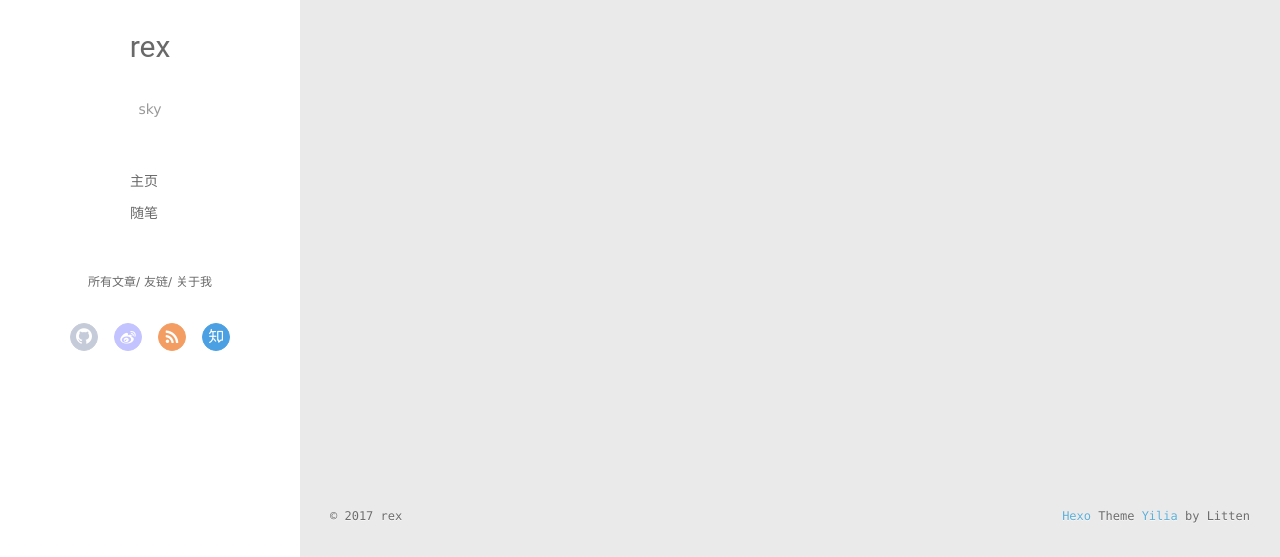
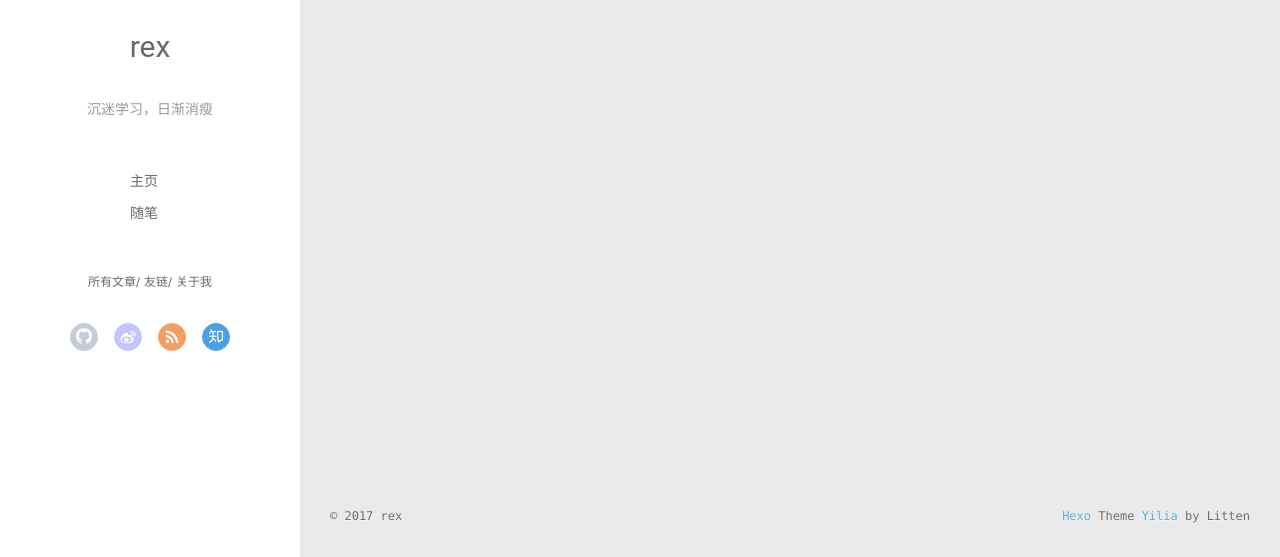
Before and after one commit to rexVue/rexVue, a plain HTML site: page archives/2017/03/index.html in a window 1280 px wide. Shown: the part 243-800 px from the top of the page. Drawn offline with Linux system fonts and the light colour scheme; no server answers.

Commit message:
Site updated: 2017-03-28 16:56:29

```diff
--- a/archives/2017/03/index.html
+++ b/archives/2017/03/index.html
@@ -48,7 +48,7 @@
 		  <h1 class="header-author"><a href="/">rex</a></h1>
 		</hgroup>
 
-		<p class="header-subtitle">sky</p>
+		<p class="header-subtitle">沉迷学习，日渐消瘦</p>
 
 
 		<nav class="header-menu">
@@ -108,7 +108,7 @@
 			  <h1 class="header-author js-header-author">rex</h1>
 			</hgroup>
 
-			<p class="header-subtitle"><i class="icon icon-quo-left"></i>sky<i class="icon icon-quo-right"></i></p>
+			<p class="header-subtitle"><i class="icon icon-quo-left"></i>沉迷学习，日渐消瘦<i class="icon icon-quo-right"></i></p>
 
 
 
```
Also changed, not shown: 2017/03/28/test/index.html (+3 -3 lines), archives/2017/index.html (+2 -2 lines), archives/index.html (+2 -2 lines), index.html (+2 -2 lines).
